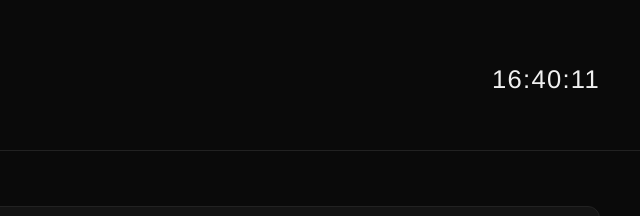
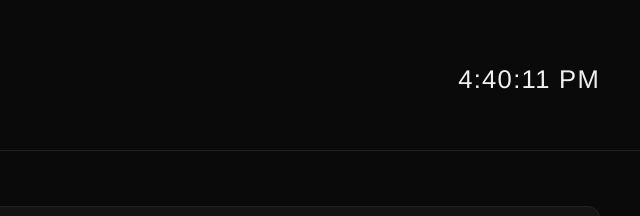
Before and after one commit to Collins1738/coco-mta, a website: page public/index.html in a window 1280 px wide. Shown: the top 216 px of the page, 640-1280 px from the left. Drawn offline with Linux system fonts and the light colour scheme; no server answers.

Commit message:
Switch clock to 12h format with AM/PM

```diff
--- a/public/index.html
+++ b/public/index.html
@@ -221,10 +221,12 @@
   // ── Clock ──
   function updateClock() {
     const now = new Date();
-    const h = now.getHours().toString().padStart(2, '0');
+    let h = now.getHours();
+    const ampm = h >= 12 ? 'PM' : 'AM';
+    h = h % 12 || 12;
     const m = now.getMinutes().toString().padStart(2, '0');
     const s = now.getSeconds().toString().padStart(2, '0');
-    document.getElementById('clock').textContent = `${h}:${m}:${s}`;
+    document.getElementById('clock').textContent = `${h}:${m}:${s} ${ampm}`;
   }
   setInterval(updateClock, 1000);
   updateClock();
```
